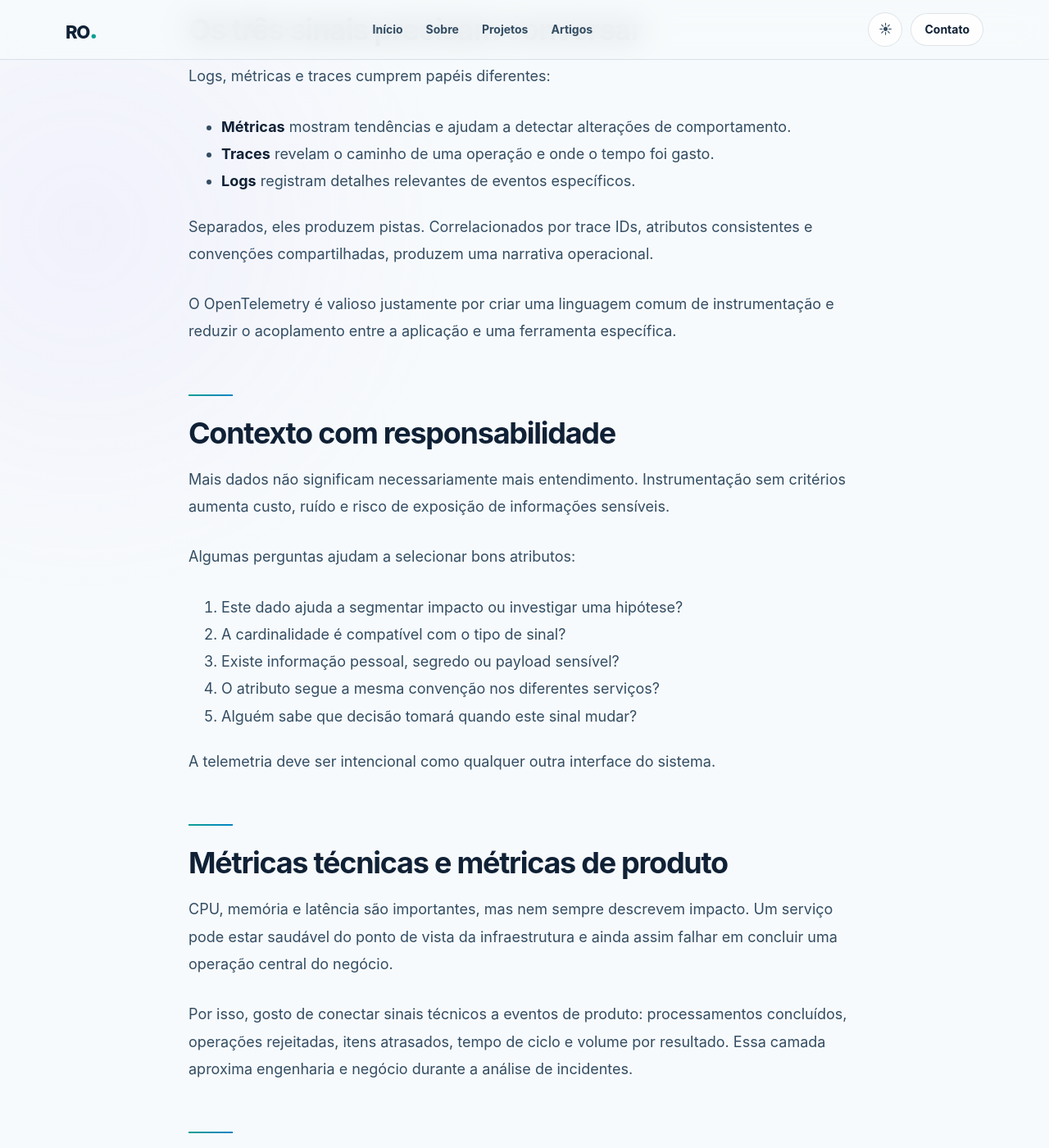
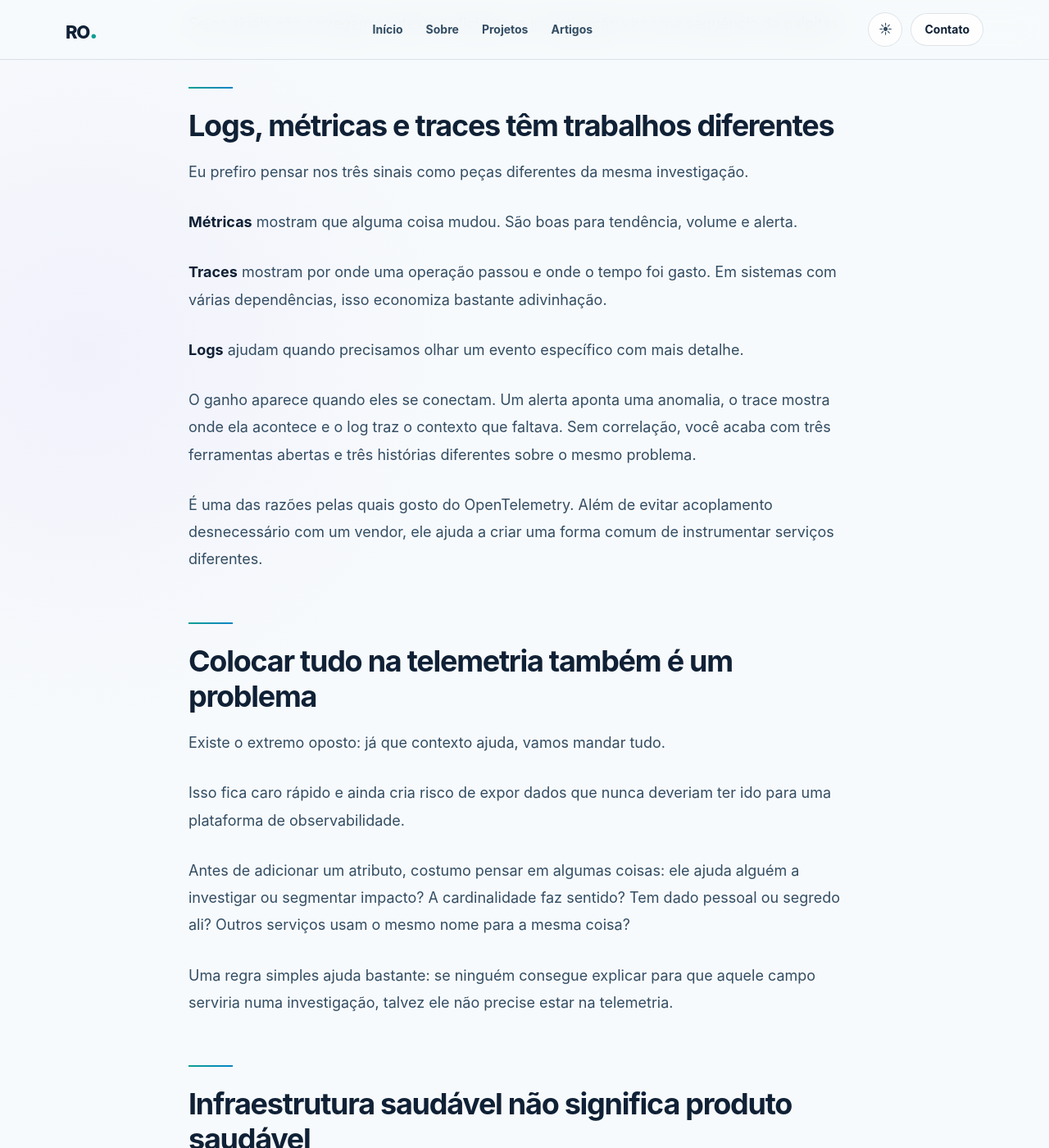
Before and after one commit to blasther12/blasther12.github.io, a Jekyll site: the page built from _posts/2026-08-21-observabilidade-e-uma-propriedade-do-sistema.md, in a window 1280 px wide and 1400 px high, scrolled down 1407 px. Shown: the whole window at 82% size. Built offline with Jekyll 4.4.1, drawn with Linux system fonts in a browser that asks for light colours; some of the changed text lies outside the part shown.

Commit message:
content: rewrite observability article in a more natural voice

```diff
--- a/_posts/2026-08-21-observabilidade-e-uma-propriedade-do-sistema.md
+++ b/_posts/2026-08-21-observabilidade-e-uma-propriedade-do-sistema.md
@@ -1,7 +1,7 @@
 ---
 layout: post
 title: "Observabilidade é uma propriedade do sistema"
-description: "Logs, métricas e traces só geram valor quando ajudam a formular e responder perguntas sobre o comportamento real do software."
+description: "Ter logs, métricas e traces não basta. O que importa é conseguir responder perguntas quando o sistema se comporta de um jeito que ninguém esperava."
 date: 2026-08-21 08:00:00 -0300
 tags:
   - observabilidade
@@ -10,66 +10,68 @@ tags:
 reading_time: 5
 ---
 
-Adicionar uma ferramenta de monitoramento não torna um sistema observável. A ferramenta coleta sinais; a observabilidade nasce quando o software produz contexto suficiente para que alguém consiga entender estados que não foram previstos antecipadamente.
+Instalar uma ferramenta de monitoramento não torna um sistema observável.
 
-Essa diferença parece semântica, mas muda a forma como instrumentamos e operamos aplicações.
+Parece óbvio quando escrito assim, mas é uma confusão comum. Colocamos dashboards, logs centralizados e tracing no ambiente e damos o assunto como resolvido. A diferença aparece no primeiro incidente em que alguém pergunta “isso está acontecendo com todo mundo ou só com um tipo de operação?” e ninguém consegue responder.
 
-## Monitorar confirma; observar investiga
+É aí que observabilidade deixa de ser uma lista de ferramentas.
 
-Monitoramento responde perguntas conhecidas: a taxa de erro passou do limite? A fila está crescendo? O tempo de resposta aumentou?
+## O teste acontece durante o incidente
 
-Observabilidade também precisa apoiar perguntas que surgem durante o incidente:
+Monitoramento é ótimo para perguntas que já conhecemos. A taxa de erro subiu? A fila aumentou? A latência passou do limite?
 
-- Quais clientes foram afetados?
-- Em que etapa o fluxo ficou mais lento?
-- A falha está associada a uma versão específica?
-- Existe relação com uma dependência externa?
-- O problema acontece apenas em determinada combinação de atributos?
+O problema é que incidentes têm o hábito desagradável de trazer perguntas que ninguém pensou em colocar no dashboard.
 
-Para isso, cada sinal precisa carregar contexto e manter relações com os demais.
+Por exemplo:
 
-## Os três sinais precisam conversar
+- o erro começou depois de uma versão específica?
+- acontece só com um canal ou cliente?
+- o tempo está sendo gasto no nosso serviço ou numa dependência?
+- a mensagem chegou atrasada ou foi processada duas vezes?
+- o fluxo falhou ou só ficou lento?
 
-Logs, métricas e traces cumprem papéis diferentes:
+Se os sinais não carregam contexto suficiente, a investigação vira uma sequência de palpites.
 
-- **Métricas** mostram tendências e ajudam a detectar alterações de comportamento.
-- **Traces** revelam o caminho de uma operação e onde o tempo foi gasto.
-- **Logs** registram detalhes relevantes de eventos específicos.
+## Logs, métricas e traces têm trabalhos diferentes
 
-Separados, eles produzem pistas. Correlacionados por trace IDs, atributos consistentes e convenções compartilhadas, produzem uma narrativa operacional.
+Eu prefiro pensar nos três sinais como peças diferentes da mesma investigação.
 
-O OpenTelemetry é valioso justamente por criar uma linguagem comum de instrumentação e reduzir o acoplamento entre a aplicação e uma ferramenta específica.
+**Métricas** mostram que alguma coisa mudou. São boas para tendência, volume e alerta.
 
-## Contexto com responsabilidade
+**Traces** mostram por onde uma operação passou e onde o tempo foi gasto. Em sistemas com várias dependências, isso economiza bastante adivinhação.
 
-Mais dados não significam necessariamente mais entendimento. Instrumentação sem critérios aumenta custo, ruído e risco de exposição de informações sensíveis.
+**Logs** ajudam quando precisamos olhar um evento específico com mais detalhe.
 
-Algumas perguntas ajudam a selecionar bons atributos:
+O ganho aparece quando eles se conectam. Um alerta aponta uma anomalia, o trace mostra onde ela acontece e o log traz o contexto que faltava. Sem correlação, você acaba com três ferramentas abertas e três histórias diferentes sobre o mesmo problema.
 
-1. Este dado ajuda a segmentar impacto ou investigar uma hipótese?
-2. A cardinalidade é compatível com o tipo de sinal?
-3. Existe informação pessoal, segredo ou payload sensível?
-4. O atributo segue a mesma convenção nos diferentes serviços?
-5. Alguém sabe que decisão tomará quando este sinal mudar?
+É uma das razões pelas quais gosto do OpenTelemetry. Além de evitar acoplamento desnecessário com um vendor, ele ajuda a criar uma forma comum de instrumentar serviços diferentes.
 
-A telemetria deve ser intencional como qualquer outra interface do sistema.
+## Colocar tudo na telemetria também é um problema
 
-## Métricas técnicas e métricas de produto
+Existe o extremo oposto: já que contexto ajuda, vamos mandar tudo.
 
-CPU, memória e latência são importantes, mas nem sempre descrevem impacto. Um serviço pode estar saudável do ponto de vista da infraestrutura e ainda assim falhar em concluir uma operação central do negócio.
+Isso fica caro rápido e ainda cria risco de expor dados que nunca deveriam ter ido para uma plataforma de observabilidade.
 
-Por isso, gosto de conectar sinais técnicos a eventos de produto: processamentos concluídos, operações rejeitadas, itens atrasados, tempo de ciclo e volume por resultado. Essa camada aproxima engenharia e negócio durante a análise de incidentes.
+Antes de adicionar um atributo, costumo pensar em algumas coisas: ele ajuda alguém a investigar ou segmentar impacto? A cardinalidade faz sentido? Tem dado pessoal ou segredo ali? Outros serviços usam o mesmo nome para a mesma coisa?
 
-## O ciclo de melhoria
+Uma regra simples ajuda bastante: se ninguém consegue explicar para que aquele campo serviria numa investigação, talvez ele não precise estar na telemetria.
 
-Observabilidade funciona melhor como um ciclo:
+## Infraestrutura saudável não significa produto saudável
 
-1. instrumentar os fluxos mais importantes;
-2. operar e registrar perguntas difíceis de responder;
-3. melhorar atributos, spans e métricas;
-4. revisar alertas ruidosos ou sem ação;
-5. incorporar o aprendizado ao desenho do sistema.
+CPU, memória e latência continuam importantes, mas elas contam só uma parte da história.
 
-O objetivo não é coletar tudo. É reduzir o tempo entre perceber um comportamento inesperado, compreendê-lo e agir com segurança.
+Um serviço pode responder rápido, consumir pouca memória e ainda falhar completamente naquilo que interessa para o usuário. Por isso, gosto de ter métricas que representem o fluxo de negócio junto das métricas técnicas.
 
-Quando a observabilidade é tratada como propriedade do sistema, confiabilidade deixa de ser apenas reação a incidentes e passa a influenciar a maneira como o software é construído.
+Quantas operações terminaram? Quantas foram rejeitadas? Quantas ficaram presas? Quanto tempo o processo inteiro levou, e não apenas uma chamada HTTP?
+
+Isso muda bastante uma investigação. Em vez de perguntar apenas “o serviço está no ar?”, começamos a perguntar “o sistema está conseguindo fazer o que deveria?”.
+
+## Observabilidade melhora usando o sistema
+
+É difícil acertar toda instrumentação no desenho inicial. Algumas das melhores melhorias aparecem depois de um incidente ou de uma investigação demorada.
+
+Se uma pergunta importante levou duas horas para ser respondida, vale perguntar por que. Faltou um atributo? Um span? Uma métrica de negócio? O log existia, mas não tinha correlação?
+
+Esse aprendizado deveria voltar para o código.
+
+Para mim, é aí que observabilidade vira realmente parte do sistema. Não quando existem muitos dashboards, mas quando a aplicação foi construída de um jeito que permite entender o que ela está fazendo quando alguma coisa sai do roteiro.
```
